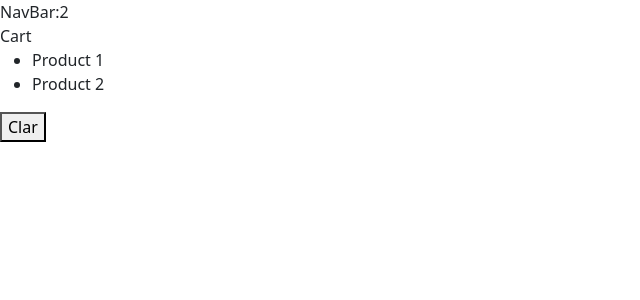
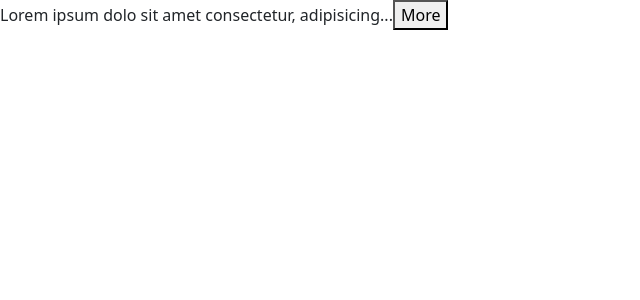
Before and after one commit to iranjith/react-playground, a React (Vite) app in the folder react-project/: page / in a window 1280 px wide. Shown: the top 300 px of the page, without its empty margins (0-640 px from the left). Built offline with nearby package versions, Linux system fonts and the light colour scheme.

Commit message:
feat: expandable text component

```diff
--- a/react-project/src/App.tsx
+++ b/react-project/src/App.tsx
@@ -7,15 +7,14 @@ import Like from "./components/Like";
 import produce from "immer";
 import NavBar from "./components/NavBar";
 import Cart from "./components/Cart";
+import ExpandableText from "./components/ExpandableText";
 
 function App() {
-
-    const [cartItems, setCartItems]= useState(['Product 1','Product 2'])
-
     return (
     <div>
-      <NavBar cartItemsCount={cartItems.length}></NavBar>
-      <Cart cartItems={cartItems} onClear={()=>setCartItems([])}></Cart>
+      <ExpandableText maxChars={50}>
+        Lorem ipsum dolo sit amet consectetur, adipisicing elit. Minima consequuntur repudiandae repellat maxime earum asperiores beatae, quibusdam molestiae incidunt veniam quisquam ut quo, nulla deleniti? Pariatur accusantium quia tempore quis qui. Adipisci quibusdam deserunt totam doloribus, cum suscipit porro itaque quod rem possimus quam non corporis tempora. Natus quasi, placeat necessitatibus, id obcaecati eius temporibus ipsum dolor dolorem itaque error similique, porro ad nulla doloremque ab dolores inventore fugiat eos illo neque delectus doloribus culpa. Fuga neque fugit similique vel voluptatibus quia inventore, optio ipsum quo temporibus, molestiae veritatis veniam possimus nihil consequatur atque eaque voluptatum necessitatibus cupiditate deserunt nemo.
+      </ExpandableText>
     </div>
   );
 }
--- /dev/null
+++ b/react-project/src/components/ExpandableText.tsx
@@ -0,0 +1,17 @@
+import React, { useState } from "react";
+
+interface Props {
+  children: string;
+  maxChars?: number;
+}
+
+const ExpandableText = ({ children, maxChars = 100 }: Props) => {
+  const [isExpanded, setExpanded]= useState(false)
+
+    if (children.length <= maxChars) return <p>{children}</p>;
+
+  const text = isExpanded? children: children.substring(0, maxChars);
+  return <p>{text}...<button onClick={()=>setExpanded(!isExpanded)}>{isExpanded?'Less':'More'} </button> </p>;
+};
+
+export default ExpandableText;
```
